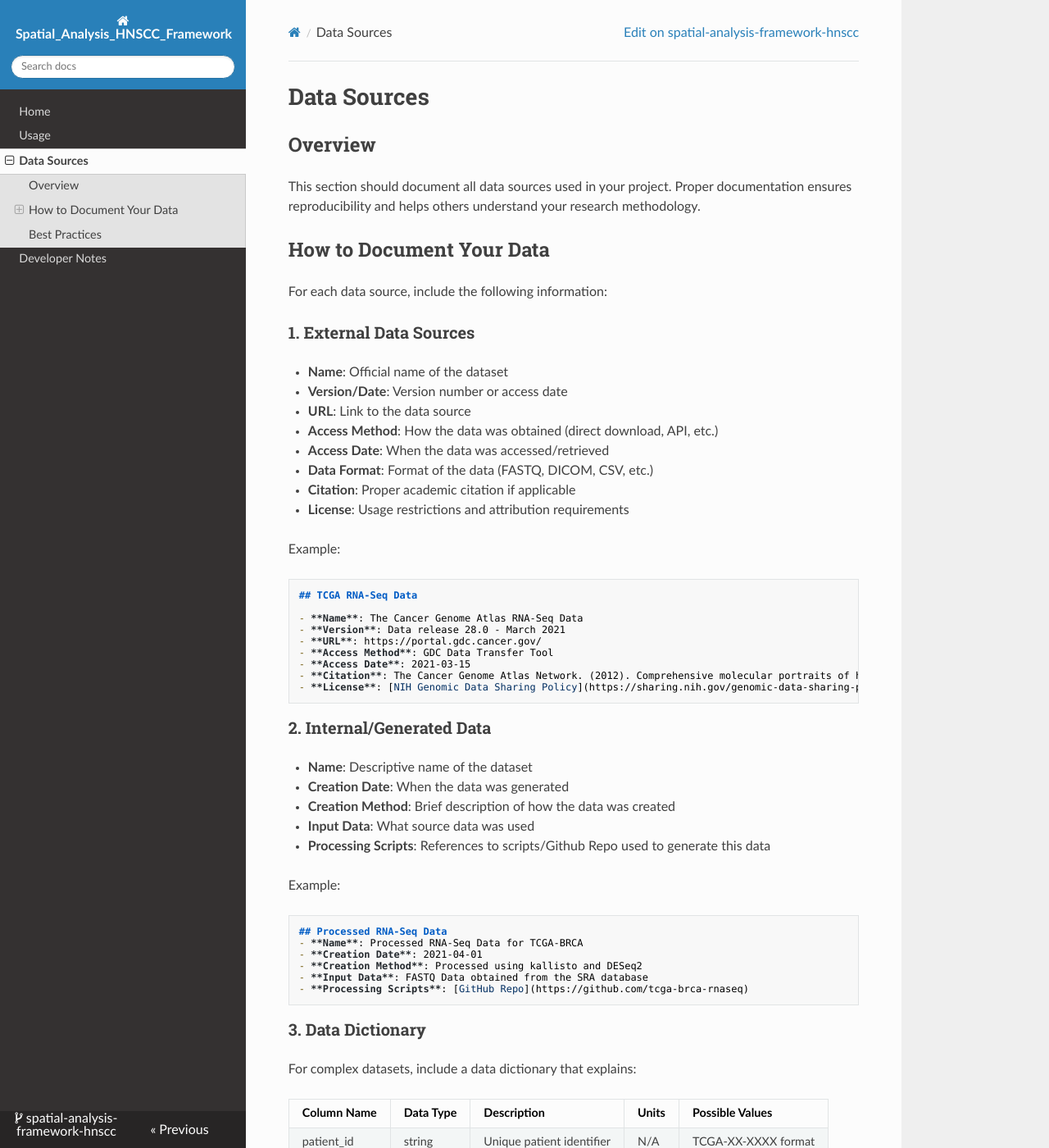
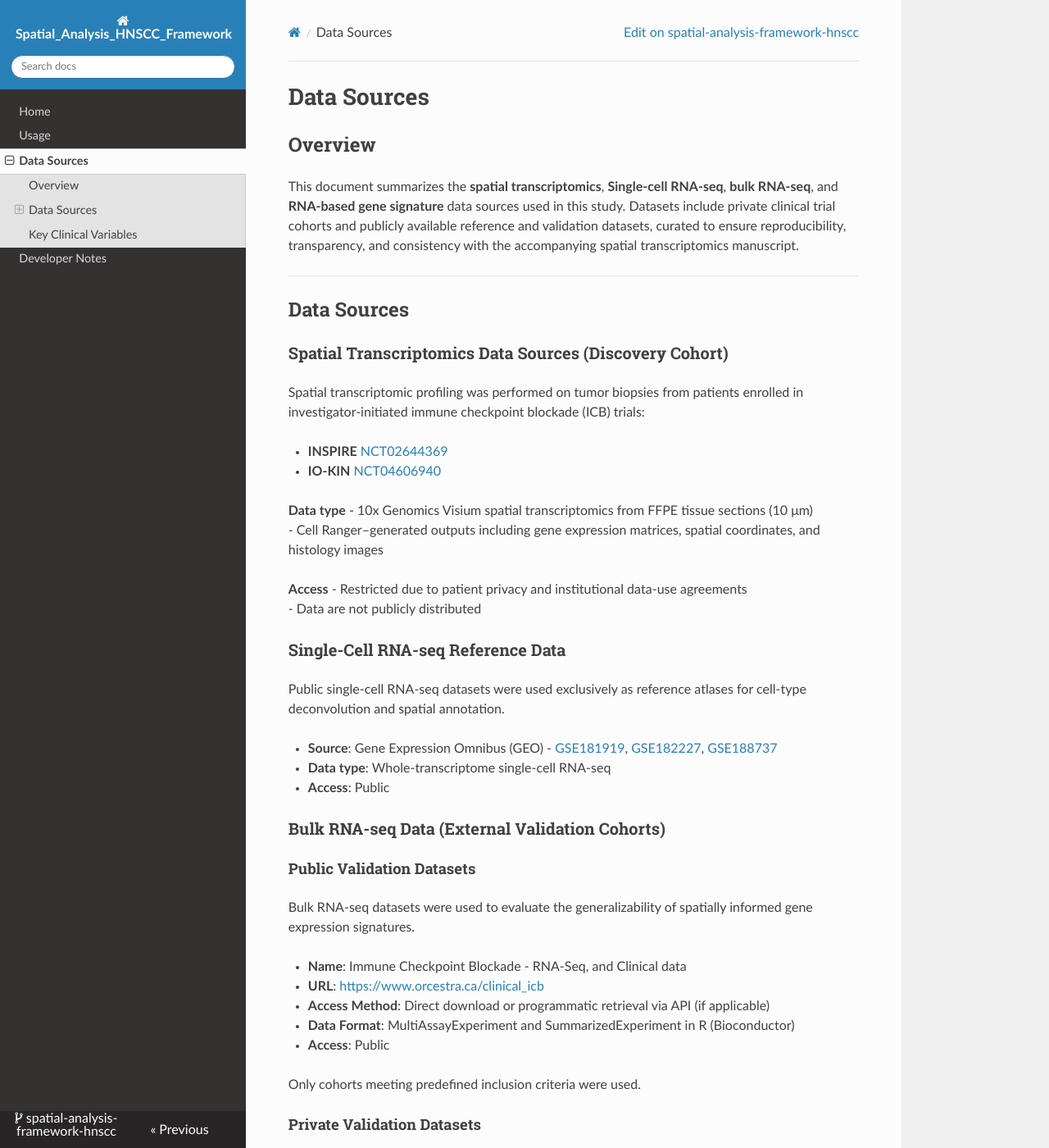
Before and after one commit to bhklab/spatial-analysis-framework-hnscc, an MkDocs documentation site: the page built from docs/data_sources.md, in a window 1280 px wide and 1400 px high. Shown: the whole window at 82% size. Built offline with MkDocs 1.6.1, drawn with Linux system fonts in a browser that asks for light colours; nearby versions of some CDN libraries; some of the changed text lies outside the part shown.

Commit message:
update data source readme doc

````diff
--- a/docs/data_sources.md
+++ b/docs/data_sources.md
@@ -2,73 +2,84 @@
 
 ## Overview
 
-This section should document all data sources used in your project.
-Proper documentation ensures reproducibility and helps others
-understand your research methodology.
+This document summarizes the **spatial transcriptomics**, **Single-cell RNA-seq**, **bulk RNA-seq**, and **RNA-based gene signature** data sources used in this study. Datasets include private clinical trial cohorts and publicly available reference and validation datasets, curated to ensure reproducibility, transparency, and consistency with the accompanying spatial transcriptomics manuscript.
 
-## How to Document Your Data
+---
 
-For each data source, include the following information:
+## Data Sources
 
-### 1. External Data Sources
+### Spatial Transcriptomics Data Sources (Discovery Cohort)
 
-- **Name**: Official name of the dataset
-- **Version/Date**: Version number or access date
-- **URL**: Link to the data source
-- **Access Method**: How the data was obtained (direct download, API, etc.)
-- **Access Date**: When the data was accessed/retrieved
-- **Data Format**: Format of the data (FASTQ, DICOM, CSV, etc.)
-- **Citation**: Proper academic citation if applicable
-- **License**: Usage restrictions and attribution requirements
+Spatial transcriptomic profiling was performed on tumor biopsies from patients enrolled in investigator-initiated immune checkpoint blockade (ICB) trials:
 
-Example:
+- **INSPIRE** [NCT02644369](https://clinicaltrials.gov/study/NCT02644369)
+- **IO-KIN** [NCT04606940](https://clinicaltrials.gov/study/NCT04606940)
 
-```markdown
-## TCGA RNA-Seq Data
+**Data type**
+- 10x Genomics Visium spatial transcriptomics from FFPE tissue sections (10 μm)
+- Cell Ranger–generated outputs including gene expression matrices, spatial coordinates, and histology images
 
-- **Name**: The Cancer Genome Atlas RNA-Seq Data
-- **Version**: Data release 28.0 - March 2021
-- **URL**: https://portal.gdc.cancer.gov/
-- **Access Method**: GDC Data Transfer Tool
-- **Access Date**: 2021-03-15
-- **Citation**: The Cancer Genome Atlas Network. (2012). Comprehensive molecular portraits of human breast tumours. Nature, 490(7418), 61-70.
-- **License**: [NIH Genomic Data Sharing Policy](https://sharing.nih.gov/genomic-data-sharing-policy)
-```
+**Access**
+- Restricted due to patient privacy and institutional data-use agreements
+- Data are not publicly distributed
 
-### 2. Internal/Generated Data
+### Single-Cell RNA-seq Reference Data
 
-- **Name**: Descriptive name of the dataset
-- **Creation Date**: When the data was generated
-- **Creation Method**: Brief description of how the data was created
-- **Input Data**: What source data was used
-- **Processing Scripts**: References to scripts/Github Repo used to generate this data
+Public single-cell RNA-seq datasets were used exclusively as reference atlases for cell-type deconvolution and spatial annotation.
 
-Example:
+- **Source**: Gene Expression Omnibus (GEO) -  [GSE181919](https://pubmed.ncbi.nlm.nih.gov/36828832/), [GSE182227](https://pubmed.ncbi.nlm.nih.gov/37012457/), [GSE188737](https://pubmed.ncbi.nlm.nih.gov/36973261/)
+- **Data type**: Whole-transcriptome single-cell RNA-seq
+- **Access**: Public
 
-```markdown
-## Processed RNA-Seq Data
-- **Name**: Processed RNA-Seq Data for TCGA-BRCA
-- **Creation Date**: 2021-04-01
-- **Creation Method**: Processed using kallisto and DESeq2
-- **Input Data**: FASTQ Data obtained from the SRA database
-- **Processing Scripts**: [GitHub Repo](https://github.com/tcga-brca-rnaseq)
-```
+### Bulk RNA-seq Data (External Validation Cohorts)
 
-### 3. Data Dictionary
+#### Public Validation Datasets
 
-For complex datasets, include a data dictionary that explains:
+Bulk RNA-seq datasets were used to evaluate the generalizability of spatially informed gene expression signatures.
 
-| Column Name | Data Type | Description | Units | Possible Values |
-|-------------|-----------|-------------|-------|-----------------|
-| patient_id  | string    | Unique patient identifier | N/A | TCGA-XX-XXXX format |
-| age         | integer   | Patient age at diagnosis | years | 18-100 |
-| expression  | float     | Gene expression value | TPM | Any positive value |
+- **Name**: Immune Checkpoint Blockade - RNA-Seq, and Clinical data
+- **URL**: [https://www.orcestra.ca/clinical_icb](https://www.orcestra.ca/clinical_icb)
+- **Access Method**: Direct download or programmatic retrieval via API (if applicable)
+- **Data Format**: MultiAssayExperiment and SummarizedExperiment in R (Bioconductor)
+- **Access**: Public
 
-## Best Practices
+Only cohorts meeting predefined inclusion criteria were used.
 
-- Store raw data in `data/rawdata/` and never modify it
-- Store processed data in `data/procdata/` and all code used to generate it should be in `workflow/scripts/`
-- Document all processing steps
-- Track data provenance (where data came from and how it was modified)
-- Respect data usage agreements and licenses!
-    This is especially important for data that should not be shared publicly
+#### Private Validation Datasets
+
+TO BE DDED
+
+### Gene Signature Resources
+
+RNA-based gene expression signatures were used for spatial feature scoring, enrichment analysis, and benchmarking.
+
+- **Name**: SignatureSets: An R Package for RNA-Based Immuno-Oncology Signatures
+- **Version**: v1.0
+- **URL - IO Signatures**: [bhklab/SignatureSets](https://github.com/bhklab/SignatureSets)
+- **Access Method**: Direct download or programmatic retrieval via API (if applicable)
+- **Data Format**: rda, CSV (signatures, metadata)
+
+Signatures were applied using rank-based, enrichment-based, or weighted scoring approaches, depending on the analysis.
+
+---
+
+## Key Clinical Variables
+
+| Variable            | Description                                       | Format   | Example      |
+|---------------------|---------------------------------------------------|----------|--------------|
+| patientid           | Unique patient identifier                         | string   | GSE12345_P01 |
+| age                 | Age at diagnosis                                  | integer  | 63           |
+| sex                 | Biological sex                                    | factor   | M/F          |
+| cancer_type         | Primary cancer type                               | string   | Melanoma     |
+| histo               | Histological classification                       | string   | Melanoma     |
+| treatment_type      | IO therapy category                               | string   | PD-1/PD-L1   |
+| stage               | Tumor stage at diagnosis                          | string   | Stage II     |
+| recist              | RECIST clinical response                          | factor   | CR/PR/SD/PD  |
+| response            | Clinical benefit status (e.g., response)          | string   | R/NR         |
+| survival_time_os    | Overall survival time (months)                    | numeric  | 21.3         |
+| event_occurred_os   | Overall survival event (1 = death)                | binary   | 1            |
+| survival_time_pfs   | Progression-free survival time (months)           | numeric  | 18.2         |
+| event_occurred_pfs  | Progression-free survival event (1 = progression) | binary   | 1            |
+| survival_unit       | Unit of survival time                             | string   | months       |
+
+---
````
